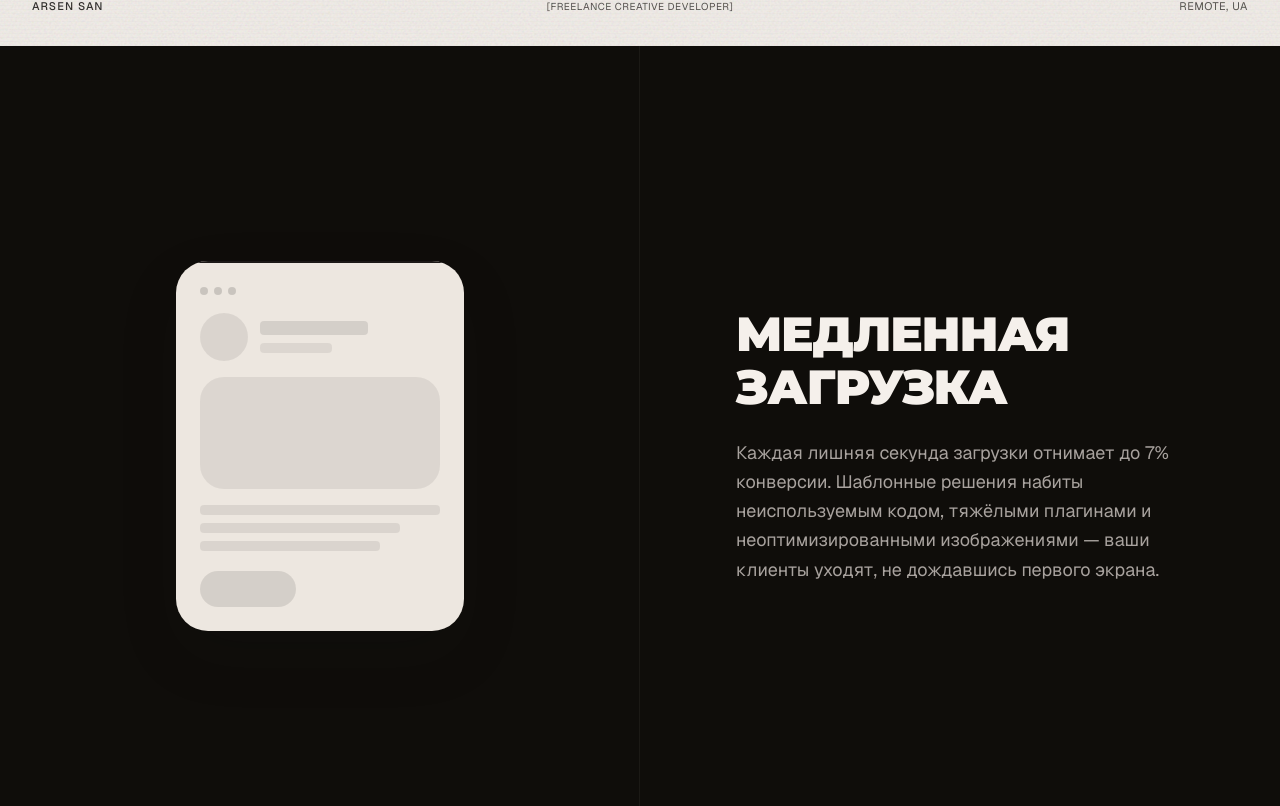
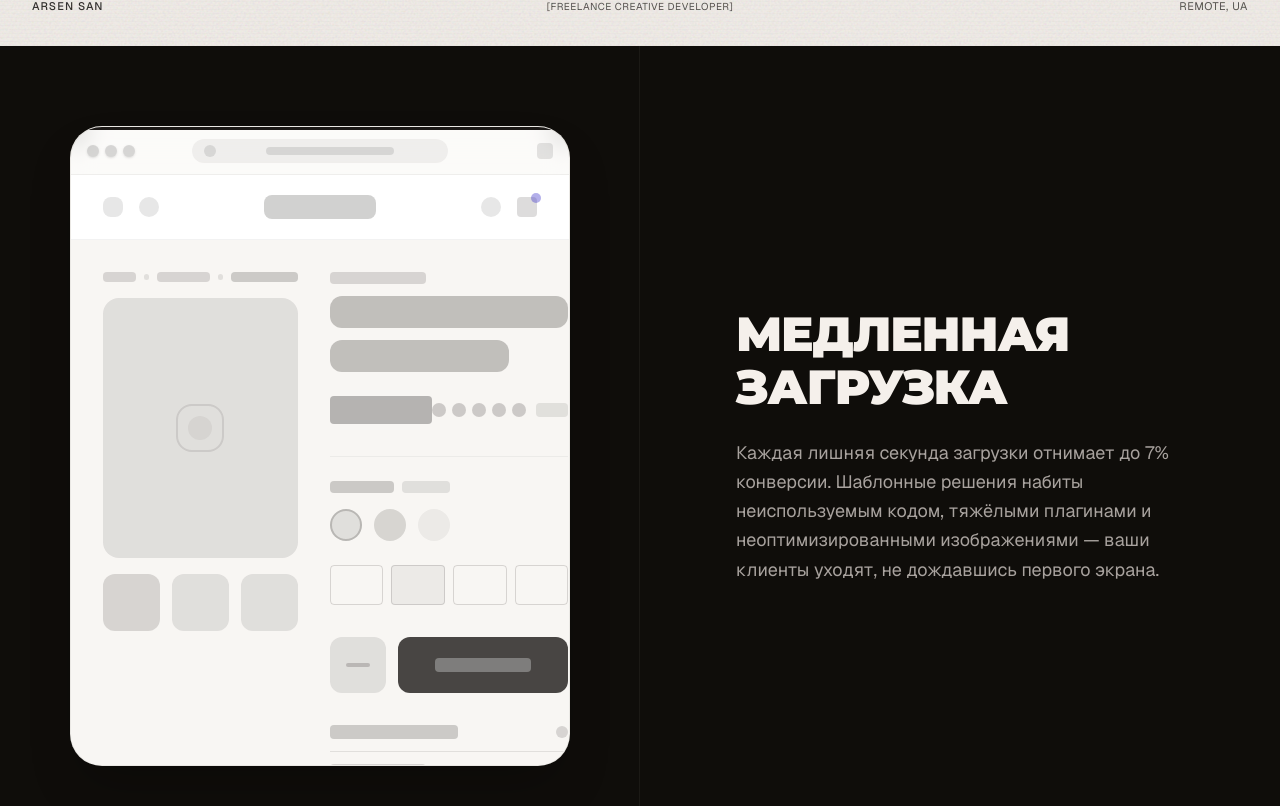
Before and after one commit to SenichSan/arsensan, a Next.js app: page / in a window 1280 px wide. Shown: the part 754-1560 px from the top of the page. Built offline with nearby package versions, Linux system fonts and the light colour scheme.

Commit message:
improvement animation in block "first pain - long loading"

```diff
--- a/components/SlowLoadingVisual.tsx
+++ b/components/SlowLoadingVisual.tsx
@@ -5,21 +5,21 @@ import gsap from "gsap";
 
 /* ─────────────────────────────────────────────────────────────
    Glitch keyframes injected once as a module-level <style>.
-   Uses chromatic-aberration text-shadow + micro-translate.
+   We use a stark, chromatic-aberration text-shadow glitch.
 ───────────────────────────────────────────────────────────── */
-const GLITCH_CSS = `
-@keyframes glitch-shift {
+const ECOM_GLITCH_CSS = `
+@keyframes ecom-glitch {
   0%   { transform: translate(0); text-shadow: 0 0 0 transparent; }
-  10%  { transform: translate(-3px, 1px); text-shadow: 2px 0 rgba(220,38,38,0.7), -2px 0 rgba(99,102,241,0.7); }
-  20%  { transform: translate(3px, -1px); text-shadow: -2px 0 rgba(220,38,38,0.7), 2px 0 rgba(99,102,241,0.7); }
-  30%  { transform: translate(-2px, 2px); text-shadow: 2px 0 rgba(220,38,38,0.5), -2px 0 rgba(99,102,241,0.5); }
+  10%  { transform: translate(-3px, 1px); text-shadow: 2px 0 rgba(220,38,38,0.7), -2px 0 rgba(70,70,70,0.7); }
+  20%  { transform: translate(3px, -1px); text-shadow: -2px 0 rgba(220,38,38,0.7), 2px 0 rgba(70,70,70,0.7); }
+  30%  { transform: translate(-2px, 2px); text-shadow: 2px 0 rgba(220,38,38,0.5), -2px 0 rgba(70,70,70,0.5); }
   40%  { transform: translate(2px, 0px); text-shadow: none; }
-  50%  { transform: translate(-1px, -1px); text-shadow: 1px 0 rgba(220,38,38,0.4), -1px 0 rgba(99,102,241,0.4); }
+  50%  { transform: translate(-1px, -1px); text-shadow: 1px 0 rgba(220,38,38,0.4), -1px 0 rgba(70,70,70,0.4); }
   60%  { transform: translate(0); text-shadow: none; }
   100% { transform: translate(0); text-shadow: none; }
 }
-.glitch-text {
-  animation: glitch-shift 0.5s steps(1) forwards;
+.ecom-glitch-text {
+  animation: ecom-glitch 0.5s steps(1) forwards;
 }
 `;
 
@@ -28,21 +28,24 @@ interface SlowLoadingVisualProps {
 }
 
 export default function SlowLoadingVisual({ isActive }: SlowLoadingVisualProps) {
-  const [isPulsing, setIsPulsing] = useState(true);
+  // Staggering the load states based on weight to simulate realism
+  const [layoutLoaded, setLayoutLoaded] = useState(false);
+  const [textLoaded, setTextLoaded] = useState(false);
+  const [heavyPulsing, setHeavyPulsing] = useState(true);
   const [showError, setShowError] = useState(false);
   const [glitchReady, setGlitchReady] = useState(false);
 
   const progressBarRef = useRef<HTMLDivElement>(null);
-  const overlayRef = useRef<HTMLDivElement>(null);
+  const errorOverlayRef = useRef<HTMLDivElement>(null);
   const tlRef = useRef<gsap.core.Timeline | null>(null);
   const loopTimerRef = useRef<ReturnType<typeof setTimeout> | null>(null);
 
   /* ── CSS injection ── */
   useEffect(() => {
-    if (document.getElementById("slow-loading-glitch-css")) return;
+    if (document.getElementById("ecom-glitch-css")) return;
     const tag = document.createElement("style");
-    tag.id = "slow-loading-glitch-css";
-    tag.textContent = GLITCH_CSS;
+    tag.id = "ecom-glitch-css";
+    tag.textContent = ECOM_GLITCH_CSS;
     document.head.appendChild(tag);
     return () => tag.remove();
   }, []);
@@ -58,53 +61,60 @@ export default function SlowLoadingVisual({ isActive }: SlowLoadingVisualProps)
     };
 
     const runCycle = () => {
+      // Reset state
       bar.style.width = "0%";
-      bar.style.backgroundColor = "#1C1917";
-      setIsPulsing(true);
+      bar.style.backgroundColor = "#1C1917"; // Graphite
+      setLayoutLoaded(false);
+      setTextLoaded(false);
+      setHeavyPulsing(true);
       setShowError(false);
       setGlitchReady(false);
 
       const tl = gsap.timeline({
         onComplete: () => {
-          /* ── 3.5s: Glitch trigger ── */
-          bar.style.backgroundColor = "#1C1917"; // stays dark, no red
-          setIsPulsing(false);
+          /* ── 4.0s: Glitch / Error trigger ── */
+          setHeavyPulsing(false);
           setShowError(true);
-          /* trigger glitch animation on next frame */
           requestAnimationFrame(() => setGlitchReady(true));
 
-          /* ── Loop: wait 3s then restart ── */
+          /* ── Loop: wait 3.5s then restart ── */
           loopTimerRef.current = setTimeout(() => {
             if (isActive) runCycle();
-          }, 3000);
+          }, 3500);
         },
       });
 
       tlRef.current = tl;
 
-      /* Phase 1 — 0s → 1.5s: rush to 85% */
+      /* Phase 1 — Header/Layout load (0s -> 0.6s) */
       tl.to(bar, {
-        width: "85%",
-        duration: 1.5,
+        width: "30%",
+        duration: 0.6,
         ease: "power2.out",
+        onComplete: () => setLayoutLoaded(true),
       });
 
-      /* Phase 2 — 1.5s → 3.5s: grind to 99% */
+      /* Phase 2 — Text data loads (0.6s -> 1.2s) */
       tl.to(bar, {
-        width: "99%",
-        duration: 2.0,
+        width: "60%",
+        duration: 0.6,
+        ease: "power1.inOut",
+        onComplete: () => setTextLoaded(true),
+      });
+
+      /* Phase 3 — Images/Heavy JS struggle and fail (1.2s -> 4.0s) */
+      tl.to(bar, {
+        width: "98%",
+        duration: 2.8,
         ease: "power4.out",
       });
     };
 
     if (isActive) {
-      runCycle();
+      loopTimerRef.current = setTimeout(runCycle, 200);
     } else {
       clearAll();
       if (bar) bar.style.width = "0%";
-      setIsPulsing(true);
-      setShowError(false);
-      setGlitchReady(false);
     }
 
     return clearAll;
@@ -112,83 +122,210 @@ export default function SlowLoadingVisual({ isActive }: SlowLoadingVisualProps)
   }, [isActive]);
 
   return (
-    <div className="relative w-72 rounded-2xl bg-[#EDE7E0] shadow-[0_24px_60px_rgba(28,25,23,0.12)] overflow-hidden">
+    <div className="relative w-[500px] h-[640px] rounded-2xl bg-[#F6F4F0] shadow-2xl overflow-hidden border border-black/5 transform origin-center scale-90 md:scale-100">
 
       {/* ── Progress Bar ── */}
-      <div className="relative h-[2px] w-full bg-black/8">
+      <div className="absolute top-0 left-0 right-0 h-[3px] bg-graphite/5 z-20">
         <div
           ref={progressBarRef}
-          className="absolute left-0 top-0 h-full rounded-full"
+          className="absolute left-0 top-0 h-full"
           style={{ width: "0%", backgroundColor: "#1C1917" }}
         />
       </div>
 
-      {/* ── Card Body ── */}
-      <div className={`p-6 flex flex-col gap-4 ${isPulsing ? "animate-pulse" : ""}`}>
-
-        {/* Browser chrome dots */}
-        <div className="flex items-center gap-1.5 mb-0.5">
-          <span className="w-2 h-2 rounded-full bg-black/15 inline-block" />
-          <span className="w-2 h-2 rounded-full bg-black/15 inline-block" />
-          <span className="w-2 h-2 rounded-full bg-black/15 inline-block" />
+      {/* ── Safari Chrome Header ── */}
+      <div className="h-12 border-b border-black/5 flex items-center px-4 bg-white/60 backdrop-blur-md">
+        <div className="flex gap-1.5 w-16">
+          <div className="w-3 h-3 rounded-full bg-black/15 shadow-sm" />
+          <div className="w-3 h-3 rounded-full bg-black/15 shadow-sm" />
+          <div className="w-3 h-3 rounded-full bg-black/15 shadow-sm" />
         </div>
-
-        {/* Avatar + meta row */}
-        <div className="flex items-center gap-3">
-          <div className="w-12 h-12 rounded-full bg-black/8 shrink-0" />
-          <div className="flex flex-col gap-2 flex-1">
-            <div className="h-3.5 rounded bg-black/10 w-3/5" />
-            <div className="h-2.5 rounded bg-black/7 w-2/5" />
+        <div className="flex-1 flex justify-center">
+          <div className="w-64 h-6 rounded-md bg-black/5 flex items-center px-3 gap-2">
+            <div className="w-3 h-3 rounded-full bg-black/10" /> {/* dummy lock icon */}
+            <div className="w-32 h-2 rounded bg-black/10 mx-auto" />
+          </div>
+        </div>
+        <div className="w-16 flex justify-end">
+          <div className="w-4 h-4 rounded bg-black/10" />
         </div>
       </div>
 
-        {/* Image placeholder */}
-        <div className="w-full h-28 rounded-xl bg-black/7" />
+      {/* ── E-Commerce Interface ── */}
+      <div className="flex flex-col h-[calc(100%-3rem)] bg-[#F8F6F3]">
 
-        {/* Text lines */}
-        <div className="flex flex-col gap-2">
-          <div className="h-2.5 rounded bg-black/8 w-full" />
-          <div className="h-2.5 rounded bg-black/8 w-5/6" />
-          <div className="h-2.5 rounded bg-black/8 w-3/4" />
+        {/* Store Header */}
+        <div className={`px-8 py-5 border-b border-black/5 flex justify-between items-center bg-white transition-opacity duration-500 ${!layoutLoaded ? "animate-pulse opacity-50" : "opacity-100"}`}>
+          <div className="flex gap-4 items-center">
+            <div className="w-5 h-5 rounded-sm bg-graphite/10" /> {/* Hamburger */}
+            <div className="w-5 h-5 rounded-full bg-graphite/10" /> {/* Search */}
+          </div>
+          <div className="w-28 h-6 rounded-sm bg-graphite/20" /> {/* Main Logo */}
+          <div className="flex gap-4 items-center">
+            <div className="w-5 h-5 rounded-full bg-graphite/10" /> {/* Account */}
+            <div className="w-5 h-5 rounded bg-graphite/15 relative">
+               <div className="absolute -top-1 -right-1 w-2.5 h-2.5 rounded-full bg-indigo/40" />
+            </div> {/* Cart */}
+          </div>
         </div>
 
-        {/* Button skeleton */}
-        <div className="mt-1 h-9 rounded-full bg-black/10 w-2/5" />
+        {/* Store Body Container */}
+        <div className="flex flex-1 p-8 gap-8">
+
+          {/* Left: Images */}
+          <div className="w-[45%] flex flex-col gap-4">
+
+            {/* Breadcrumbs */}
+            <div className={`flex gap-2 items-center transition-opacity duration-500 ${!layoutLoaded ? "animate-pulse opacity-40" : "opacity-100"}`}>
+              <div className="w-10 h-2.5 rounded bg-graphite/15" />
+              <div className="w-1.5 h-1.5 rounded-full bg-graphite/10" />
+              <div className="w-16 h-2.5 rounded bg-graphite/15" />
+              <div className="w-1.5 h-1.5 rounded-full bg-graphite/10" />
+              <div className="w-20 h-2.5 rounded bg-graphite/20" />
+            </div>
+
+            {/* Main Product Image (Heavy) */}
+            <div className={`w-full aspect-[3/4] rounded-lg bg-graphite/10 relative overflow-hidden ${heavyPulsing ? "animate-pulse" : ""}`}>
+              {/* Fake picture loading icon in center */}
+              <div className="absolute inset-0 flex items-center justify-center">
+                <div className="w-12 h-12 rounded-lg border-2 border-graphite/10 flex items-center justify-center">
+                  <div className="w-6 h-6 rounded-full bg-graphite/5" />
+                </div>
+              </div>
+            </div>
+
+            {/* Thumbnails (Heavy) */}
+            <div className={`flex gap-3 justify-between ${heavyPulsing ? "animate-pulse" : ""}`}>
+              <div className="w-[30%] aspect-square rounded-md bg-graphite/15" />
+              <div className="w-[30%] aspect-square rounded-md bg-graphite/10" />
+              <div className="w-[30%] aspect-square rounded-md bg-graphite/10" />
+            </div>
+
+          </div>
+
+          {/* Right: Product Details */}
+          <div className="w-[55%] flex flex-col">
+
+            {/* Title & Brand */}
+            <div className={`flex flex-col gap-3 mb-6 transition-opacity duration-500 ${!textLoaded ? "animate-pulse opacity-30" : "opacity-100"}`}>
+              <div className="w-24 h-3 rounded bg-graphite/15" /> {/* Brand name */}
+              <div className="w-full h-8 rounded-md bg-graphite/25" /> {/* Title Line 1 */}
+              <div className="w-3/4 h-8 rounded-md bg-graphite/25" /> {/* Title Line 2 */}
+            </div>
+
+            {/* Price & Rating */}
+            <div className={`flex justify-between items-center mb-8 transition-opacity duration-500 ${!textLoaded ? "animate-pulse opacity-30" : "opacity-100"}`}>
+              <div className="w-28 h-7 rounded bg-graphite/30" /> {/* Price */}
+              <div className="flex gap-1.5">
+                {[...Array(5)].map((_, i) => (
+                  <div key={i} className="w-3.5 h-3.5 rounded-full bg-graphite/20" />
+                ))}
+                <div className="w-8 h-3.5 rounded bg-graphite/10 ml-1" />
+              </div>
+            </div>
+
+            {/* Divider */}
+            <div className="w-full h-[1px] bg-graphite/5 mb-6" />
+
+            {/* Options Selector (Heavy JS) */}
+            <div className={`flex flex-col gap-4 mb-8 ${heavyPulsing ? "animate-pulse" : ""}`}>
+              <div className="flex gap-2">
+                <div className="w-16 h-3 rounded bg-graphite/20" />
+                <div className="w-12 h-3 rounded bg-graphite/10" />
+              </div>
+
+              {/* Colors */}
+              <div className="flex gap-3 mb-2">
+                <div className="w-8 h-8 rounded-full border-2 border-graphite/20 bg-graphite/10" />
+                <div className="w-8 h-8 rounded-full bg-graphite/15" />
+                <div className="w-8 h-8 rounded-full bg-graphite/5" />
+              </div>
+
+              {/* Sizes */}
+              <div className="flex gap-2">
+                <div className="w-14 h-10 rounded border border-graphite/15" />
+                <div className="w-14 h-10 rounded border border-graphite/15 bg-graphite/5" />
+                <div className="w-14 h-10 rounded border border-graphite/15" />
+                <div className="w-14 h-10 rounded border border-graphite/15" />
+              </div>
+            </div>
+
+            {/* Actions (Stuck on loading) */}
+            <div className={`flex gap-3 mb-8 ${heavyPulsing ? "animate-pulse" : ""}`}>
+              <div className="w-14 h-14 rounded-md bg-graphite/10 flex items-center justify-center"> {/* Quantity */}
+                 <div className="w-6 h-1 rounded-sm bg-graphite/20" />
+              </div>
+              <div className="flex-1 h-14 rounded-md bg-graphite/80 flex items-center justify-center relative overflow-hidden"> {/* Add To Cart */}
+                <div className="w-24 h-3.5 rounded bg-white/30" />
+                {/* Shimmer effect inside button */}
+                <div className="absolute inset-0 bg-gradient-to-r from-transparent via-white/10 to-transparent skew-x-12 translate-x-[-150%] animate-[shimmer_2s_infinite]" />
+              </div>
+            </div>
+
+            {/* Accordion Details (Text loads, but maybe content doesn't) */}
+            <div className={`flex flex-col gap-3 mt-auto mb-2 transition-opacity duration-500 ${!textLoaded ? "animate-pulse opacity-30" : "opacity-100"}`}>
+              <div className="w-full pb-3 border-b border-graphite/10 flex justify-between items-center">
+                <div className="w-32 h-3.5 rounded bg-graphite/20" />
+                <div className="w-3 h-3 rounded-sm bg-graphite/15" />
+              </div>
+              <div className="w-full pb-3 border-b border-graphite/10 flex justify-between items-center">
+                <div className="w-24 h-3.5 rounded bg-graphite/15" />
+                <div className="w-3 h-3 rounded-sm bg-graphite/10" />
+              </div>
+            </div>
+          </div>
+
+        </div>
       </div>
 
       {/* ── Error Overlay ── */}
       <div
-        ref={overlayRef}
-        className="absolute inset-0 flex flex-col items-center justify-center rounded-2xl backdrop-blur-[2px] bg-[#EDE7E0]/70 transition-opacity duration-300"
+        ref={errorOverlayRef}
+        className="absolute inset-0 z-50 flex flex-col items-center justify-center backdrop-blur-md bg-ivory/80 transition-all duration-300"
         style={{ opacity: showError ? 1 : 0, pointerEvents: showError ? "auto" : "none" }}
       >
-        {/* Status label */}
+        <div className="relative p-10 max-w-sm w-full bg-white rounded-2xl shadow-xl border border-red-500/10 text-center flex flex-col items-center">
+
+          {/* Warning Icon Graphic */}
+          <div className="w-16 h-16 rounded-full bg-red-50 flex items-center justify-center mb-6">
+            <div className="w-8 h-8 rounded-full border-2 border-red-500 flex flex-col items-center justify-center gap-1.5">
+               <div className="w-1 h-3 bg-red-500 rounded-sm" />
+               <div className="w-1 h-1 bg-red-500 rounded-full" />
+            </div>
+          </div>
+
           <p
-          className="text-[10px] font-medium tracking-[0.3em] uppercase text-black/30 mb-2"
+            className="text-[11px] font-bold tracking-[0.2em] uppercase text-graphite/40 mb-3"
             style={{ fontFamily: "var(--font-sans)" }}
           >
             Connection Status
           </p>
 
-        {/* Glitch error text */}
           <p
-          className={`text-[13px] font-black uppercase tracking-[0.2em] text-graphite ${glitchReady ? "glitch-text" : ""}`}
+            className={`text-2xl font-black uppercase tracking-widest text-[#DC2626] mb-4 ${glitchReady ? "ecom-glitch-text" : ""}`}
             style={{ fontFamily: "var(--font-display)" }}
           >
-          [ TIMEOUT ERROR ]
+            Timeout
           </p>
 
-        {/* Thin divider */}
-        <div className="mt-4 w-10 h-[1px] bg-black/15" />
+          <div className="w-full h-[1px] bg-graphite/10 my-2 relative overflow-hidden">
+             <div className={`absolute top-0 left-0 h-full w-1/3 bg-red-500/40 ${showError ? 'translate-x-[200%] transition-transform duration-1000' : ''}`} />
+          </div>
 
-        {/* Sub-label */}
           <p
-          className="mt-3 text-[10px] tracking-widest uppercase text-black/25"
+            className="mt-4 text-xs font-medium tracking-wide text-graphite-soft/80 leading-relaxed max-w-[200px]"
             style={{ fontFamily: "var(--font-sans)" }}
           >
-          Server did not respond
+            Heavy assets failed to respond.<br/>Client session dropped.
           </p>
+
+          {/* Fake Retry Button */}
+          <div className="mt-8 px-6 py-2.5 rounded-full border border-graphite/15 text-[10px] font-bold tracking-wider uppercase text-graphite/40">
+            Retry Connection
           </div>
+        </div>
+      </div>
+
     </div>
   );
 }
```
Lines whose indentation alone changed are shown as unchanged.
